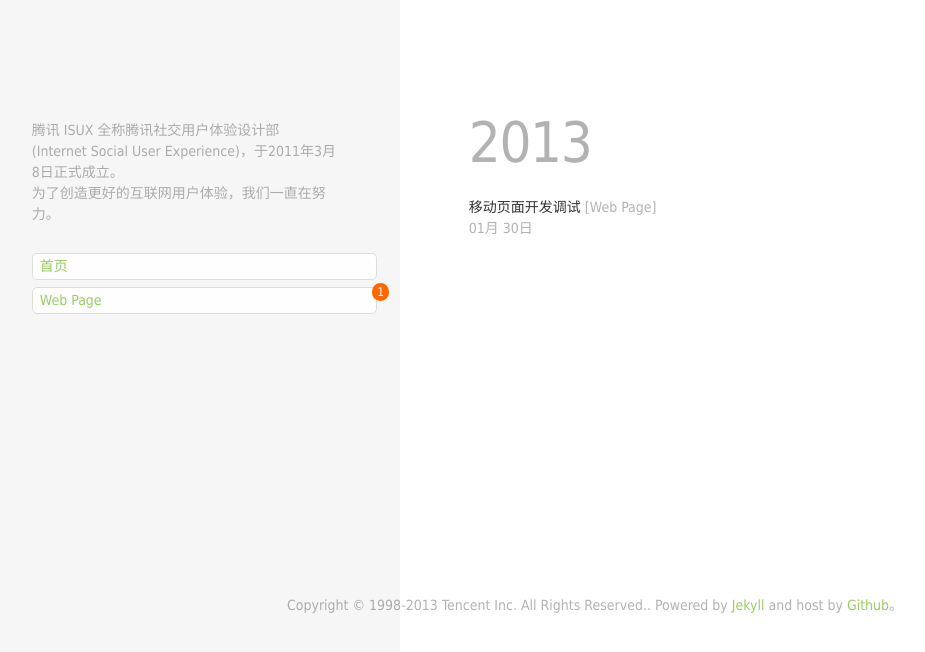
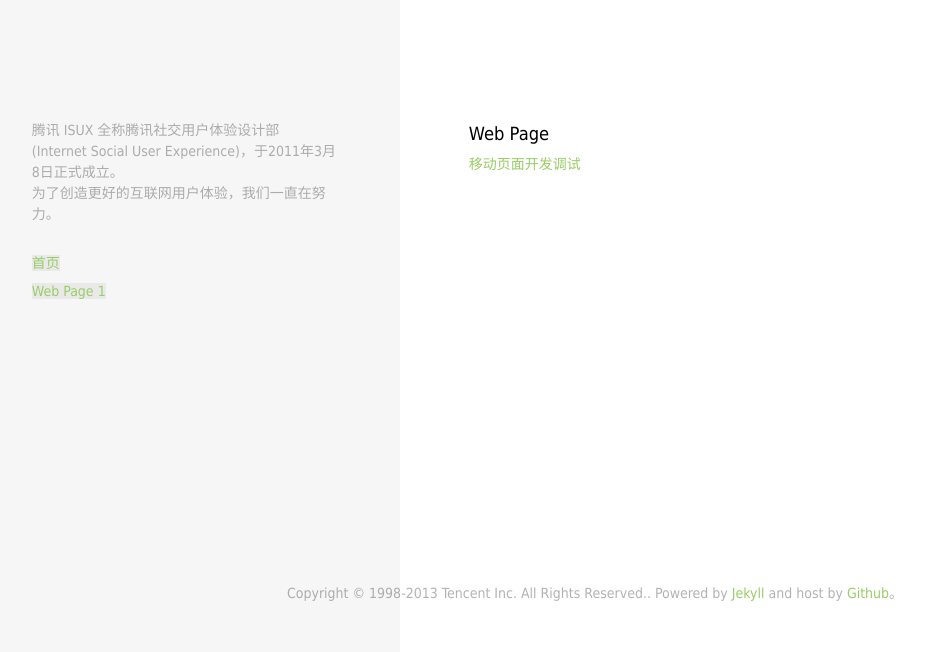
Before and after one commit to isux-mobile/isux-mobile.github.com, a Jekyll site: the page built from index.html, in a window 1280 px wide. Shown: the top 652 px of the page, without its empty margins (45-970 px from the left). Built offline with Jekyll 4.4.1, drawn with Linux system fonts in a browser that asks for light colours.

Commit message:
修改首页

```diff
--- a/_config.yml
+++ b/_config.yml
@@ -1,4 +1,4 @@
-baseurl: http://mobile.isux.us/
+baseurl: /
 url: http://mobile.isux.us/
 title: ISUX移动文档
 author: ISUX
--- a/css/style.css
+++ b/css/style.css
@@ -287,10 +287,7 @@ td                            { vertical-align: top; }
 
   .tag-box {overflow: hidden;*zoom:1;margin-bottom: 20px;}
   .tag-box li {margin-right: 15px;}
-  .tag-box li a {display: block;background: #fefefe;border: 1px solid #ddd;border-radius: 5px;
-    padding: 2px 7px;position: relative;}
-  .tag-box li span {position: absolute;color: #fff;background: #FE6600;display: block;padding: 0 5px;font-size: 12px;
-    border-radius: 10px;right: -13px;top: -5px;}
+  .tag-box li a {background: #e9e9e9;background: rgba(0, 0, 0, 0.05);}
 
   /* ----------------------------------------------------------------------------------------------------------
   08 Blog Archive ---------------------------------------------------------------------------------------------
--- a/index.html
+++ b/index.html
@@ -2,17 +2,13 @@
 layout: default
 title: {{ site.title }}
 ---
-<div class="yearly-archive archive-page">
-　　{% for post in site.posts %}
-	{% unless post.next %}
-      <h2>{{ post.date | date: '%Y' }}</h2>
-    {% else %}
-      {% capture year %}{{ post.date | date: '%Y' }}{% endcapture %}
-      {% capture nyear %}{{ post.next.date | date: '%Y' }}{% endcapture %}
-      {% if year != nyear %}
-        <h2>{{ post.date | date: '%Y' }}</h2>
-      {% endif %}
-    {% endunless %}
-		<p><a href="{{ site.baseurl }}{{ post.url }}">{{ post.title }}</a> <span class='category-tag'>[{{ post.categories }}]</span><span class='date'>{{post.date | date: "%m月 %d日"}}</span></p>
-	{% endfor %}
- </div>
+
+{% for category in site.categories %}
+<div class="category-list">
+    <h3 id="{{ category[0] }}-ref">{{ category[0] | join: "/" }}</h3>
+      <ul>
+        {% assign pages_list = category[1] %}
+        {% include JB/pages_list %}
+      </ul>
+</div><!-- .category-list -->
+{% endfor %}
```
Also changed, not shown: _includes/sidebar.html (indentation only).
